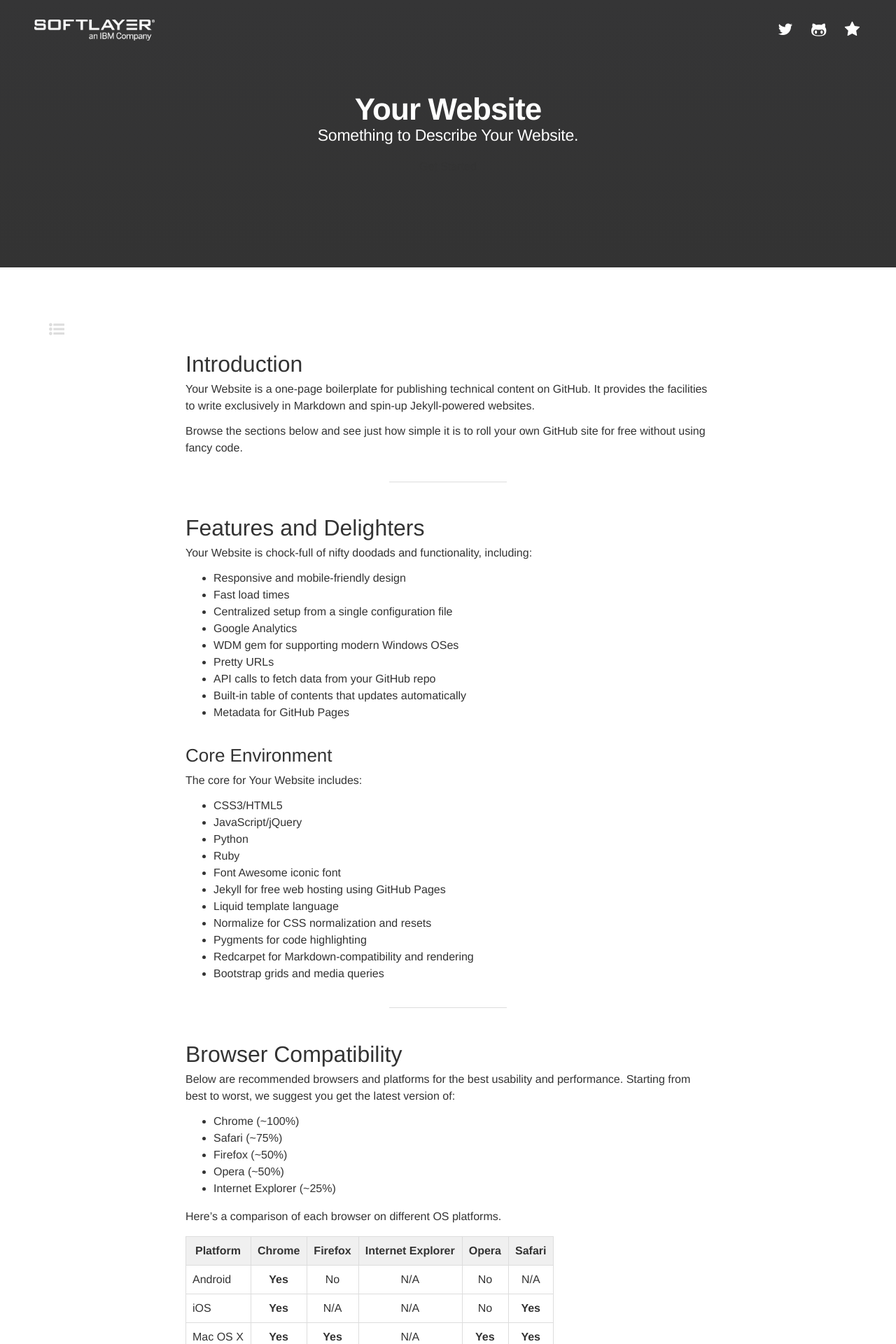
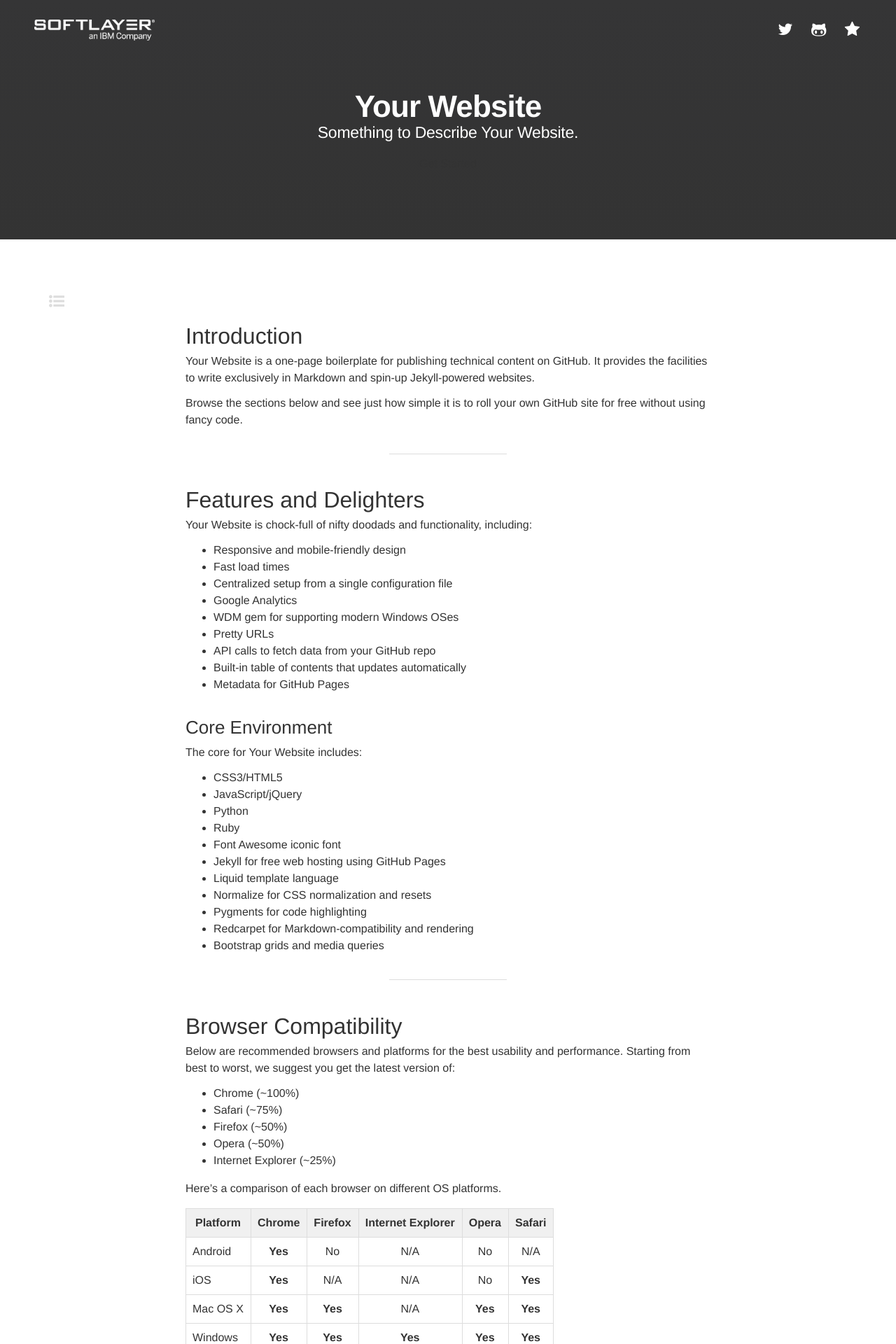
Before and after one commit to caleorourke/skim, a Jekyll site: the page built from index.md, in a window 1280 px wide. Shown: the top 1920 px of the page at 70% size. Built offline with Jekyll 4.4.1, drawn with Linux system fonts in a browser that asks for light colours; nearby versions of some CDN libraries; Markdown is read by kramdown in place of the engine named in the settings.

Commit message:
design changes

```diff
--- a/_config.yml
+++ b/_config.yml
@@ -74,4 +74,5 @@ redcarpet:
 
 permalink:      pretty
 exclude:        [".gitignore",
+                 "demo.config",
                  "Gemfile"]
--- a/public/css/layout.css
+++ b/public/css/layout.css
@@ -117,7 +117,7 @@ nav > ul > li a:focus {
    ========================= */
 
 section {
-    padding: 2em 0 6.5em;
+    padding: 2em 0 4em;
     text-align: center;
     background-color: #333;
     background-image: linear-gradient(to bottom,#353536 0,#333 100%);
@@ -125,7 +125,7 @@ section {
 }
 
 section .name {
-    margin: 5.25em 0 0;
+    margin: 2.75em 0 0;
     font-size: 2.5em;
     font-weight: 700;
     line-height: 1.1;
@@ -134,7 +134,7 @@ section .name {
 }
 
 section .tagline {
-    margin: 0 0 1em;
+    margin: 0 0 .5em;
     font-size: 23px;
     font-weight: 300;
     line-height: 1.2;
@@ -151,7 +151,7 @@ section p {
 
 @media (min-width: 768px) {
     section {
-        padding-top: 8.25em;
+        padding-top: 8em;
     }
 
     section .name {
@@ -166,7 +166,7 @@ section p {
 
 @media (min-width: 1200px) {
     section {
-        padding-bottom: 8.25em;
+        padding-bottom: 6em;
     }
 }
 
```
Also changed, not shown: 2 other files.
